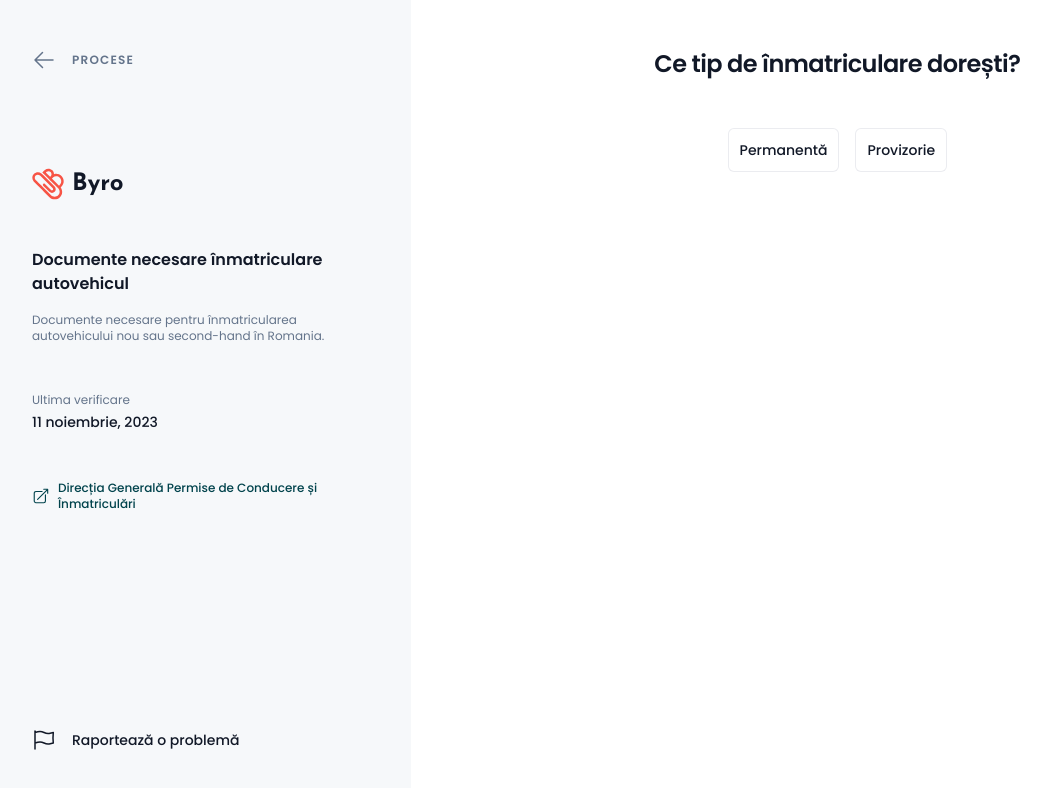
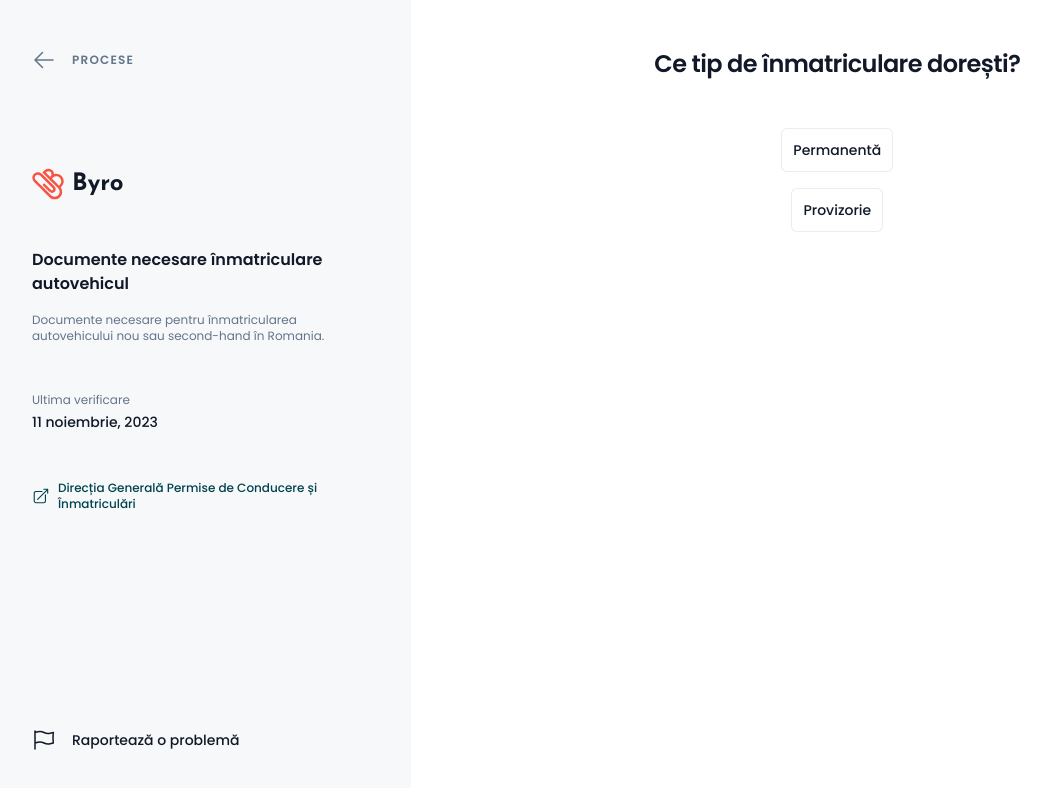
Before and after one commit to xsuve/byro, a Next.js app: page /documente-necesare/inmatriculare-autovehicul in a window 1280 px wide. Shown: the top 788 px of the page, without its empty margins (16-1067 px from the left). Built offline with nearby package versions, Linux system fonts and the light colour scheme; a web font is replaced by a local one.

Commit message:
Set flex col options for steps.

```diff
--- a/components/Steps/StepsOptions.tsx
+++ b/components/Steps/StepsOptions.tsx
@@ -18,15 +18,18 @@ export const StepsOptions: FC<StepsOptionsProps> = ({
 }) => {
   return (
     <>
-      {currentStep.options
-        ? currentStep.options.map((option, index) => (
+      {currentStep.options ? (
+        <div className='flex flex-col items-center gap-4'>
+          {currentStep.options.map((option, index) => (
             <StepsOption
               key={index}
               option={option}
               onOptionClick={onOptionClick}
             />
-          ))
-        : currentStepDocuments && (
+          ))}
+        </div>
+      ) : (
+        currentStepDocuments && (
           <ul className='space-y-8 pl-4'>
             {currentStepDocuments.map((document, index) => (
               <li key={index} className='list-decimal leading-loose pl-2'>
@@ -50,6 +53,7 @@ export const StepsOptions: FC<StepsOptionsProps> = ({
               </li>
             ))}
           </ul>
+        )
       )}
     </>
   );
```
Lines whose indentation alone changed are shown as unchanged.
